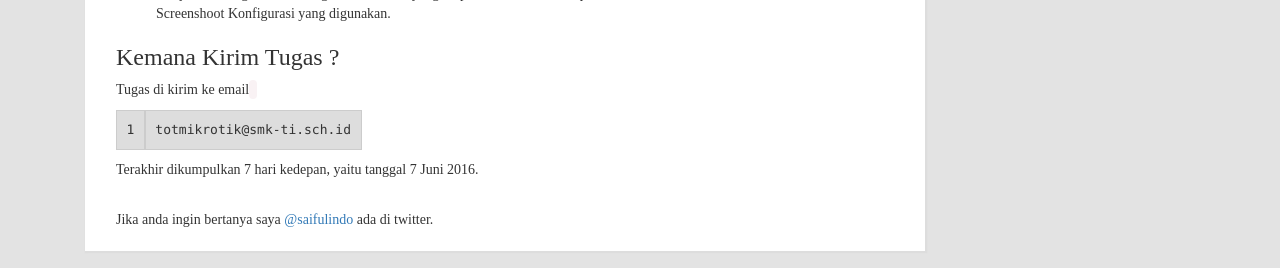
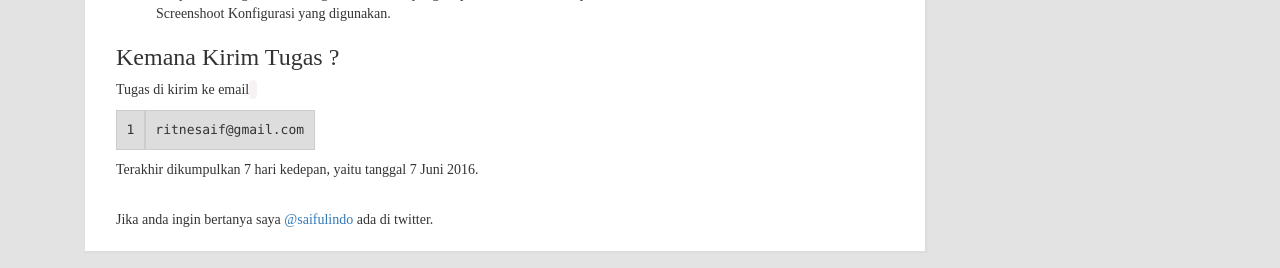
Before and after one commit to saifulindo/myblog, a Jekyll site: the page built from _posts/2016-05-29-kelanjutan-training-mikrotik.md, in a window 1280 px wide. Shown: the part 1941-2209 px from the top of the page. Built offline with Jekyll 4.4.1, drawn with Linux system fonts in a browser that asks for light colours; nearby versions of some CDN libraries.

Commit message:
posting kelanjutan training edit

```diff
--- a/_posts/2016-05-29-kelanjutan-training-mikrotik.md
+++ b/_posts/2016-05-29-kelanjutan-training-mikrotik.md
@@ -75,4 +75,4 @@ Sebagai Kelanjutan diklat training maka para peserta mohon untuk mengerjakan soa
 4. Koneksikan Router ke Internet sebagai NAT. <br> laptop pada ether1 sebagai client. <br>Jalankan Hotspot pada Ether1, Apabila hotspot sudah running, buatlah agar. <br> IP tertentu bisa dipakai laptop untuk browsing internet tanpa authentifikasi <br> Hanya browsing www.training-mikrotik.com yang tanpa authentifikasi hotspot <br> Screenshoot Konfigurasi yang digunakan.
 
 ### Kemana Kirim Tugas ?
-Tugas di kirim ke email `totmikrotik@smk-ti.sch.id` Terakhir dikumpulkan 7 hari kedepan, yaitu tanggal 7 Juni 2016.
+Tugas di kirim ke email `ritnesaif@gmail.com` Terakhir dikumpulkan 7 hari kedepan, yaitu tanggal 7 Juni 2016.
```
